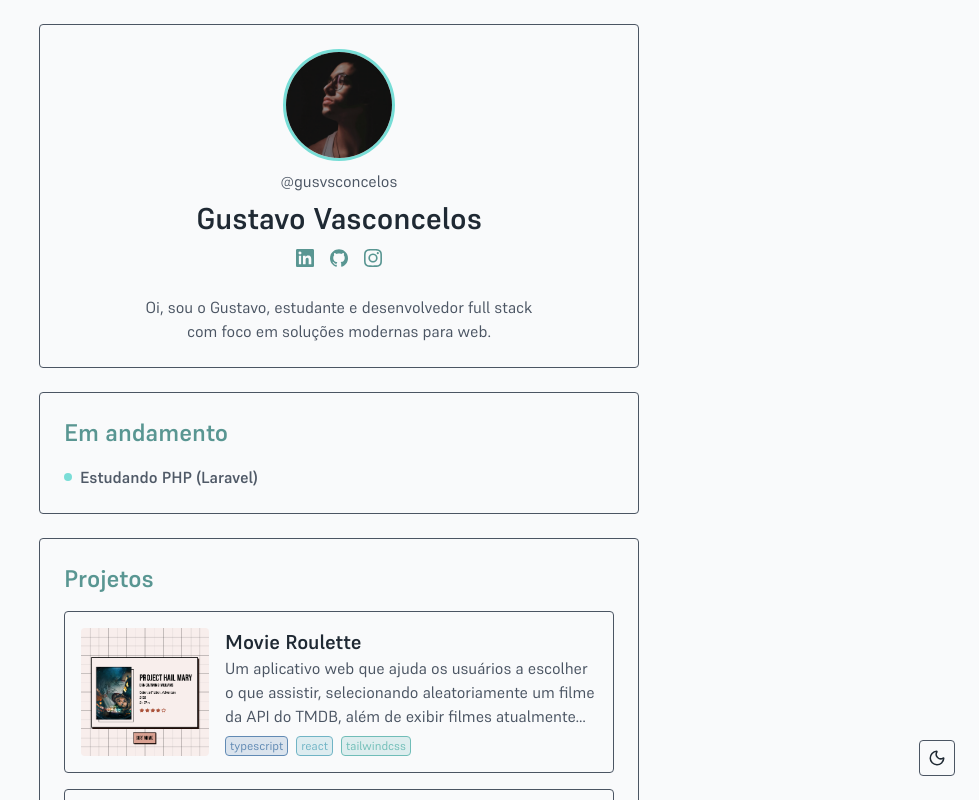
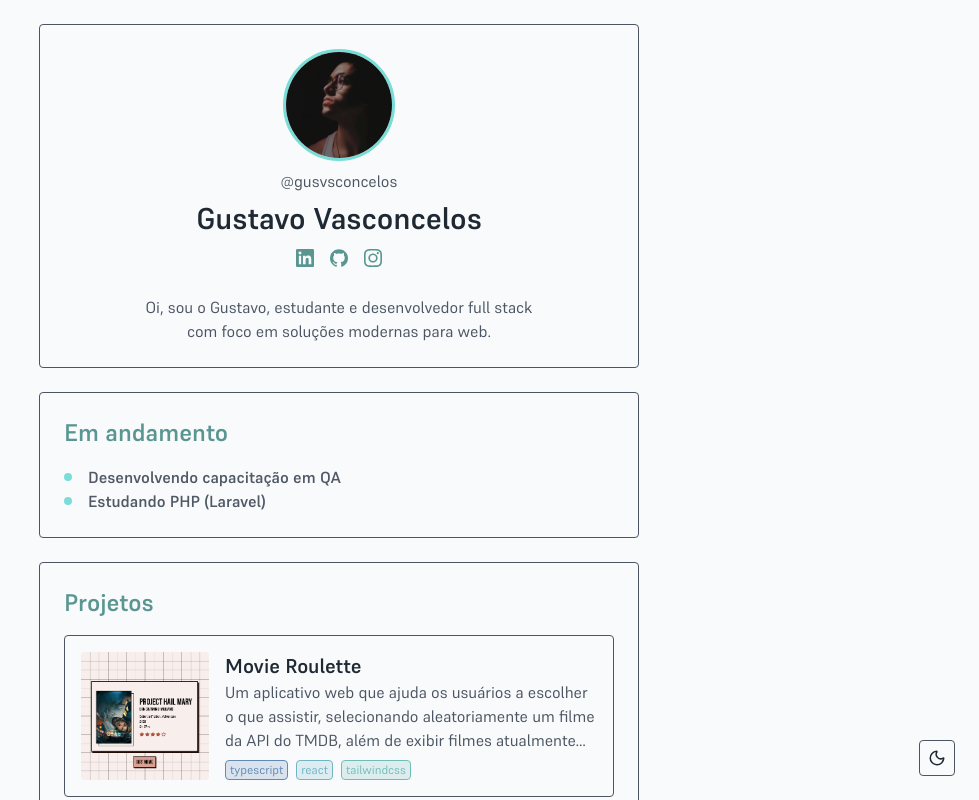
Before and after one commit to gusvsconcelos/portfolio, a React (Vite) app: page / in a window 1280 px wide. Shown: the top 800 px of the page, without its empty margins (301-1280 px from the left). Built offline with nearby package versions, Linux system fonts and the light colour scheme.

Commit message:
feat: improve CurrenctlyWorkingOn structure and add new activity

```diff
--- a/src/components/layout/CurrentlyWorkingOn.tsx
+++ b/src/components/layout/CurrentlyWorkingOn.tsx
@@ -1,3 +1,5 @@
+import WorkingOn from "../ui/WorkingOn";
+
 export default function CurrentlyWorkingOn() {
   return (
     <section className="p-6 rounded-sm border-solid border border-fg-2 dark:border-fg-dark-2">
@@ -5,11 +7,9 @@ export default function CurrentlyWorkingOn() {
       <h2 className="text-2xl font-semibold text-accent-1">Em andamento</h2>
 
       {/*Working on*/}
-      <div className="flex flex-wrap gap-4 mt-4 *:flex *:items-center *:gap-2 *:text-fg-2 *:dark:text-fg-dark-2 *:font-semibold *:animate-pulse *:transition *:duration-300">
-        <div>
-          <div className="w-2 h-2 rounded-full bg-accent-2"></div>
-          <p>Estudando PHP (Laravel)</p>
-        </div>
+      <div className="mt-4">
+        <WorkingOn activity="Desenvolvendo capacitação em QA" />
+        <WorkingOn activity="Estudando PHP (Laravel)" />
       </div>
     </section>
   );
--- /dev/null
+++ b/src/components/ui/WorkingOn.tsx
@@ -0,0 +1,12 @@
+interface Props {
+  activity: string;
+}
+
+export default function WorkingOn(prop: Props) {
+  return (
+    <div className="flex gap-4 items-center text-fg-2 dark:text-fg-dark-2 font-semibold animate-pulse transition duration-300">
+      <div className="w-2 h-2 rounded-full bg-accent-2"></div>
+      <p>{prop.activity}</p>
+    </div>
+  );
+}
```
